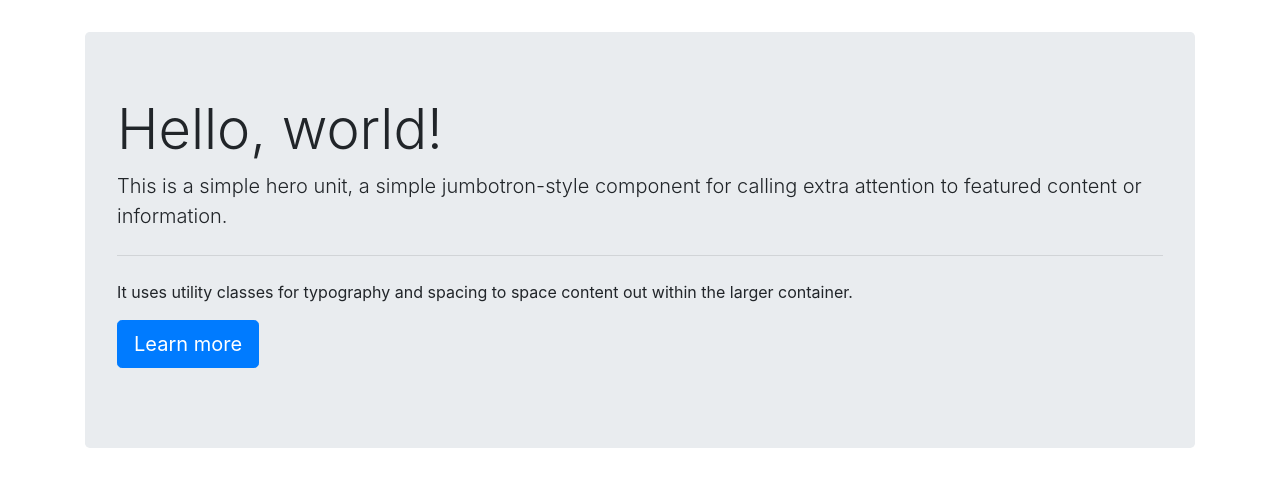
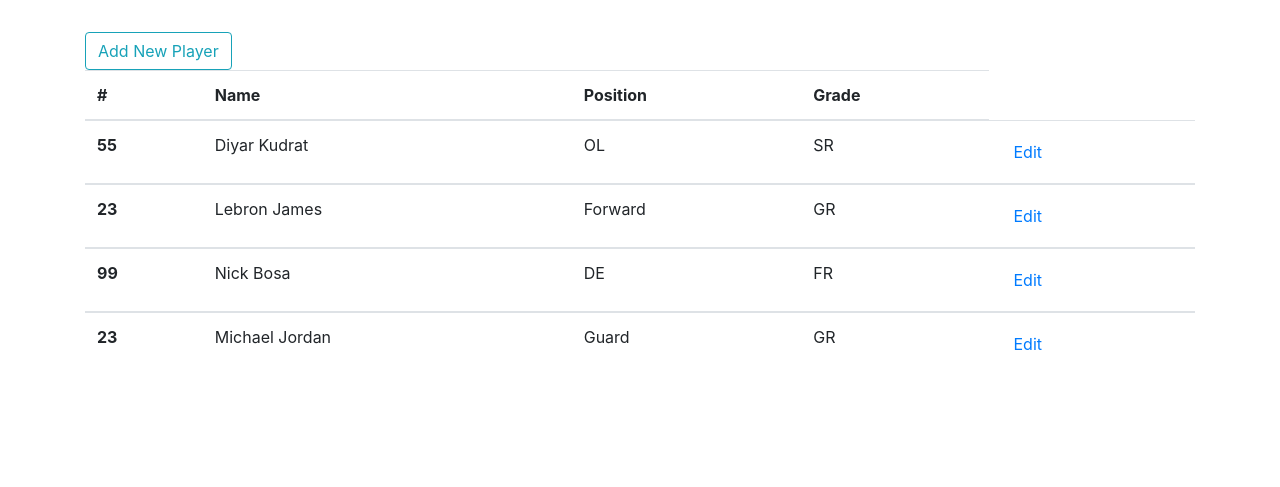
Before and after one commit to diyarkudrat/GameDayPreps, a Django app: page / in a window 1280 px wide. Shown: the part 56-543 px from the top of the page. Run offline with Django 3.2, Linux system fonts and the light colour scheme; data comes from the database, SQL or seed files in the repository; both versions use the stored data as it was before the commit; some libraries are stand-ins or nearby versions.

Commit message:
implemented detail view for each player

```diff
--- a/GameDayPreps/urls.py
+++ b/GameDayPreps/urls.py
@@ -19,8 +19,12 @@ from django.urls import path, include
 urlpatterns = [
     path('admin/', admin.site.urls),
 
+    #Authentication
+    path('accounts/', include('accounts.urls')),
+    path('accounts/', include('django.contrib.auth.urls')),
+
     path('', include('roster.urls')),
 
-    path('accounts/', include('django.contrib.auth.urls')),
-    path('accounts/', include('accounts.urls')),
+
+
 ]
--- a/accounts/urls.py
+++ b/accounts/urls.py
@@ -1,6 +1,8 @@
 from django.urls import path
-from accounts.views import SignUpView
+
+from . import views
 
 urlpatterns = [
-    path('signup/', SignUpView.as_view(), name='signup-page'),
+    path('signup/', views.SignupView.as_view(), name='signup-page')
+
 ]
--- a/accounts/views.py
+++ b/accounts/views.py
@@ -1,10 +1,9 @@
-from django.shortcuts import render
 from django.contrib.auth.forms import UserCreationForm
 from django.urls import reverse_lazy
-from django.views.generic import CreateView
+from django.views import generic
 
 
-class SignUpView(CreateView):
+class SignupView(generic.CreateView):
     form_class = UserCreationForm
     success_url = reverse_lazy('login')
     template_name = 'registration/signup.html'
--- a/roster/models.py
+++ b/roster/models.py
@@ -23,7 +23,6 @@ school_grade_choices = [
 class Player(models.Model):
     first_name = models.CharField(max_length=50)
     last_name = models.CharField(max_length=50)
-    slug = models.CharField(max_length=200, blank=True, editable=False)
     position = models.CharField(max_length=25)
     grade = models.CharField(max_length=50, choices=school_grade_choices, blank=True)
     jersey_number = models.CharField(max_length=3, null=True)
@@ -31,16 +30,3 @@ class Player(models.Model):
 
     def __str__(self):
         return self.first_name + ' ' + self.last_name
-
-    def get_absolute_url(self):
-
-        path_components = {'slug': self.slug}
-        return reverse('roster-detail-page', kwargs=path_components)
-
-    def save(self, *args, **kwargs):
-        """ Creates a URL safe slug automatically when a new a page is created. """
-        if not self.pk:
-            self.slug = slugify(self.last_name, allow_unicode=True)
-
-        # Call save on the superclass.
-        return super(Player, self).save(*args, **kwargs)
--- a/roster/templates/list.html
+++ b/roster/templates/list.html
@@ -2,7 +2,7 @@
 
 
 {% block content %}
-{% if request.user.is_authenicated %}
+
 <a class="btn btn-outline-info" href="{% url 'player-create-page' %}" role="button">Add New Player</a>
 
   {% if players %}
@@ -22,23 +22,12 @@
           <td href="#">{{ player.first_name }} {{ player.last_name }}</td>
           <td>{{ player.position }}</td>
           <td>{{ player.grade }}</td>
-          <td class="btn btn-info" href="#" role="button">Edit</td>
+          <td><a class="btn btn-link" href="{% url 'player-detail-page' player.id %}" role="button">Edit</a></td>
         </tr>
         {% endfor %}
       </tbody>
     </table>
   {% endif %}
-{% else %}
 
-<div class="jumbotron">
-    <h1 class="display-4">Hello, world!</h1>
-    <p class="lead">This is a simple hero unit, a simple jumbotron-style component for calling extra attention to featured content or information.</p>
-    <hr class="my-4">
-    <p>It uses utility classes for typography and spacing to space content out within the larger container.</p>
-    <p class="lead">
-      <a class="btn btn-primary btn-lg" href="#" role="button">Learn more</a>
-    </p>
-  </div>
-{% endif %}
 
 {% endblock %}
--- a/roster/templates/registration/login.html
+++ b/roster/templates/registration/login.html
@@ -26,7 +26,7 @@
                 <div class="form-group row">
                     <div class="col-8">
                         <input type="submit" value="login" class="btn btn-success">
-                        <input type="hidden" name="next" value="{{ next }}">
+                        <input type="hidden" name="next" value="">
                     </div>
                 </div>
             </form>
--- a/roster/urls.py
+++ b/roster/urls.py
@@ -4,5 +4,5 @@ from roster.views import RosterListView, PlayerCreateView, PlayerDetailView
 urlpatterns = [
     path('', RosterListView.as_view(), name='roster-list-page'),
     path('new/', PlayerCreateView.as_view(), name='player-create-page'),
-    path('<str:slug>/', PlayerDetailView.as_view(), name='player-detail-page')
+    path('<int:pk>/', PlayerDetailView.as_view(), name='player-detail-page')
 ]
--- a/roster/views.py
+++ b/roster/views.py
@@ -1,8 +1,9 @@
 from django.shortcuts import render, get_object_or_404
 from django.urls import reverse_lazy
 from django.views.generic.list import ListView
-from django.views.generic.detail import DetailView
-from django.views.generic.edit import CreateView, DeleteView, UpdateView
+from django.views import View
+from django.views.generic.edit import CreateView
+from django.views.generic.edit import DeleteView
 from django.http import HttpResponseRedirect
 from roster.models import Player
 from roster.forms import PlayerForm
@@ -33,11 +34,8 @@ class PlayerCreateView(CreateView):
 
         return render(request, 'new.html', {'form': form})
 
-class PlayerDetailView(DetailView):
-
-    model = Player
-
-    def get(self, request, slug):
-
-        player = get_object_or_404(Player, slug=slug)
-        return render(request, 'player.html', context={'player': player})
+class PlayerDetailView(View):
+    def get(self, request, *args, **kwargs):
+        player = get_object_or_404(Player, pk=kwargs['pk'])
+        context = {'player': player }
+        return render(request, 'player_detail.html', context)
```
Also changed, not shown: GameDayPreps/settings.py (+6 -2 lines), roster/templates/player_detail.html (added, +7 -0 lines), db.sqlite3, roster/migrations/0005_remove_player_slug.py (added).
